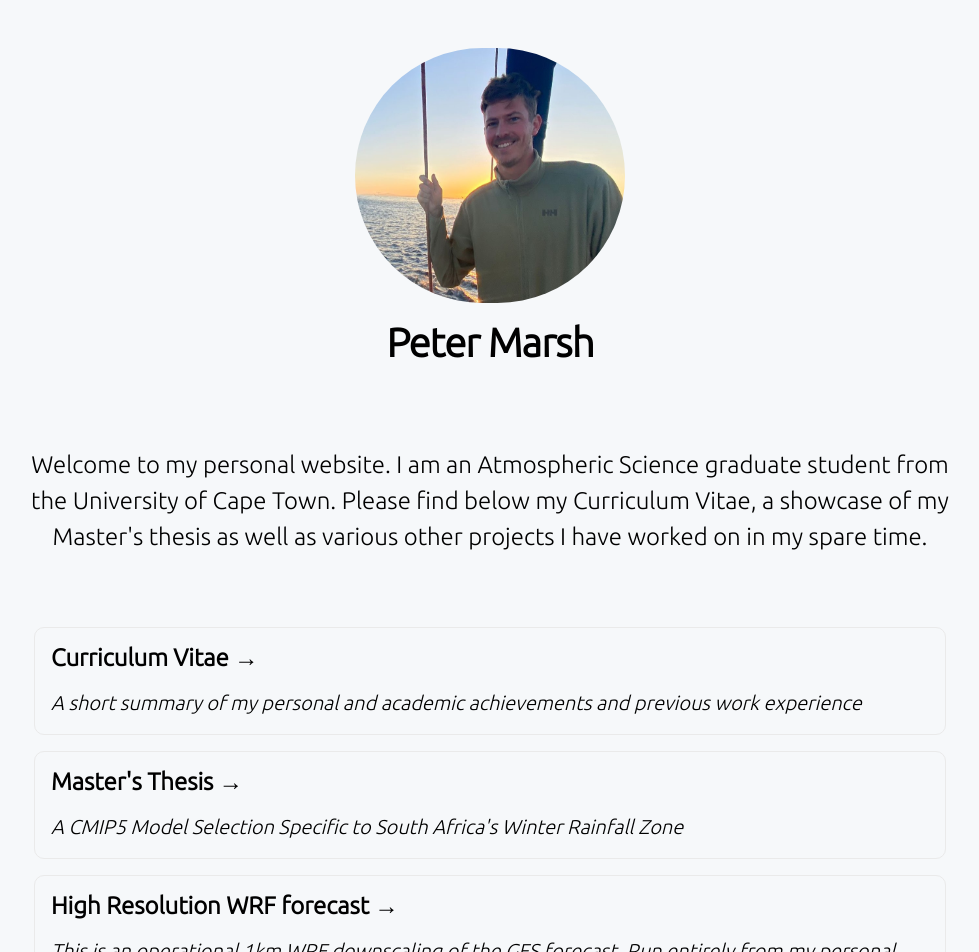
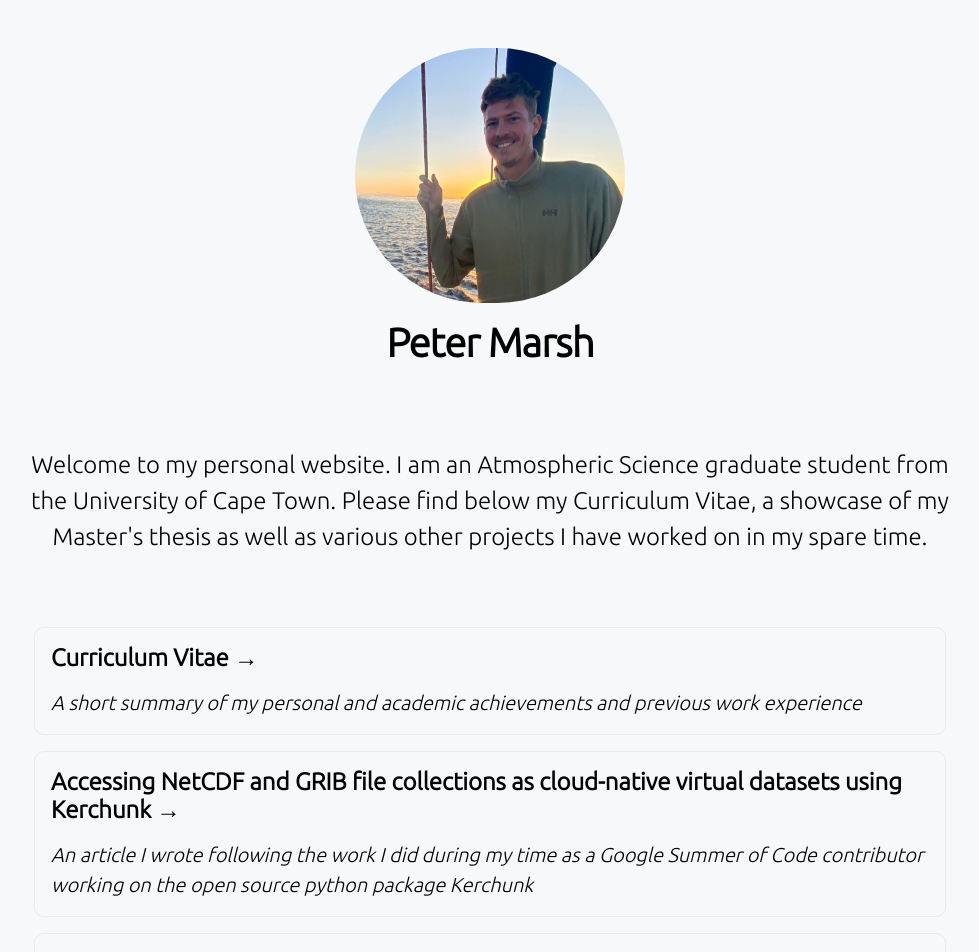
Before and after one commit to peterm790/nextjs_site, a Next.js app: page / in a window 1280 px wide. Shown: the top 952 px of the page, without its empty margins (150-1129 px from the left). Built offline with nearby package versions, Linux system fonts and the light colour scheme.

Commit message:
add link to Kerchunk Article

```diff
--- a/pages/index.js
+++ b/pages/index.js
@@ -24,6 +24,13 @@ export default function Home() {
             <a className={styles.card}>
               <h2>Curriculum Vitae &rarr;</h2>
               <p><em>A short summary of my personal and academic achievements and previous work experience</em></p>
+            </a>
+            </Link>
+
+            <Link href ="https://medium.com/pangeo/accessing-netcdf-and-grib-file-collections-as-cloud-native-virtual-datasets-using-kerchunk-625a2d0a9191">
+            <a className={styles.card}>
+              <h2>Accessing NetCDF and GRIB file collections as cloud-native virtual datasets using Kerchunk &rarr;</h2>
+              <p><em>An article I wrote following the work I did during my time as a Google Summer of Code contributor working on the open source python package Kerchunk</em></p>
             </a>
             </Link>
 
```
